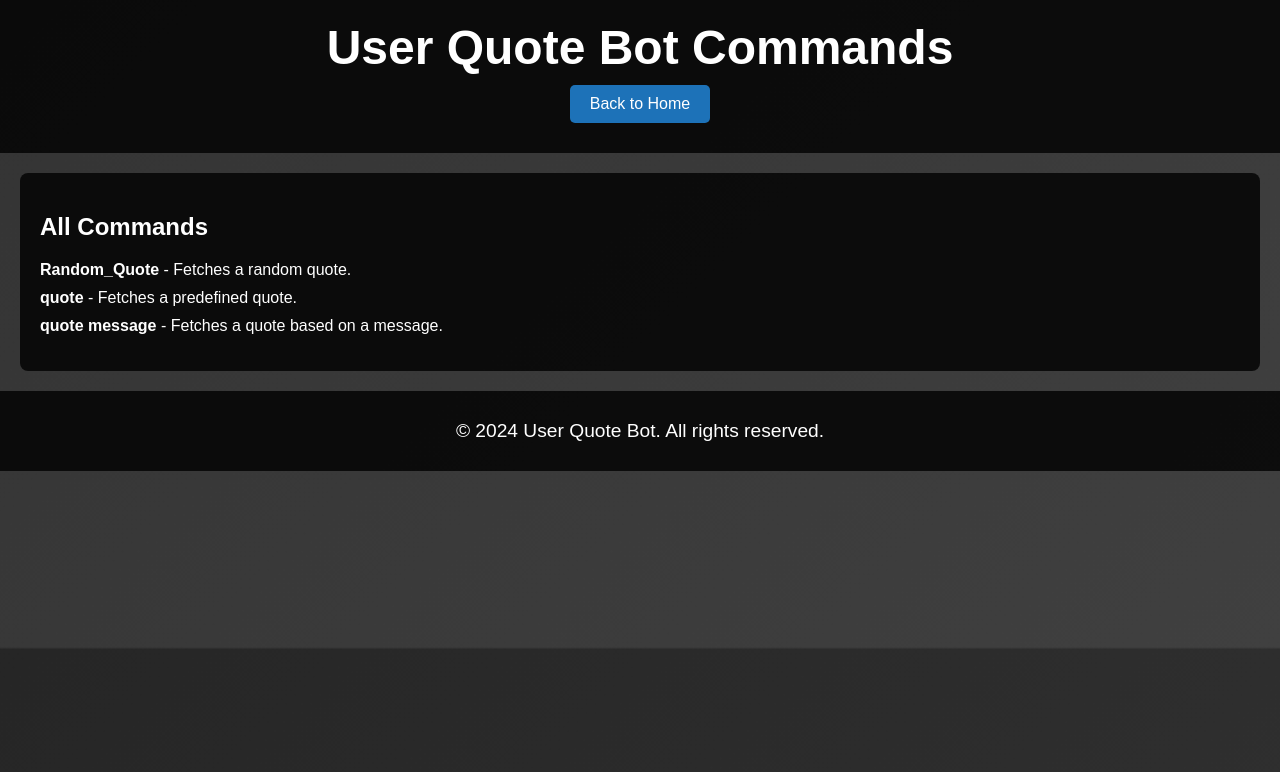
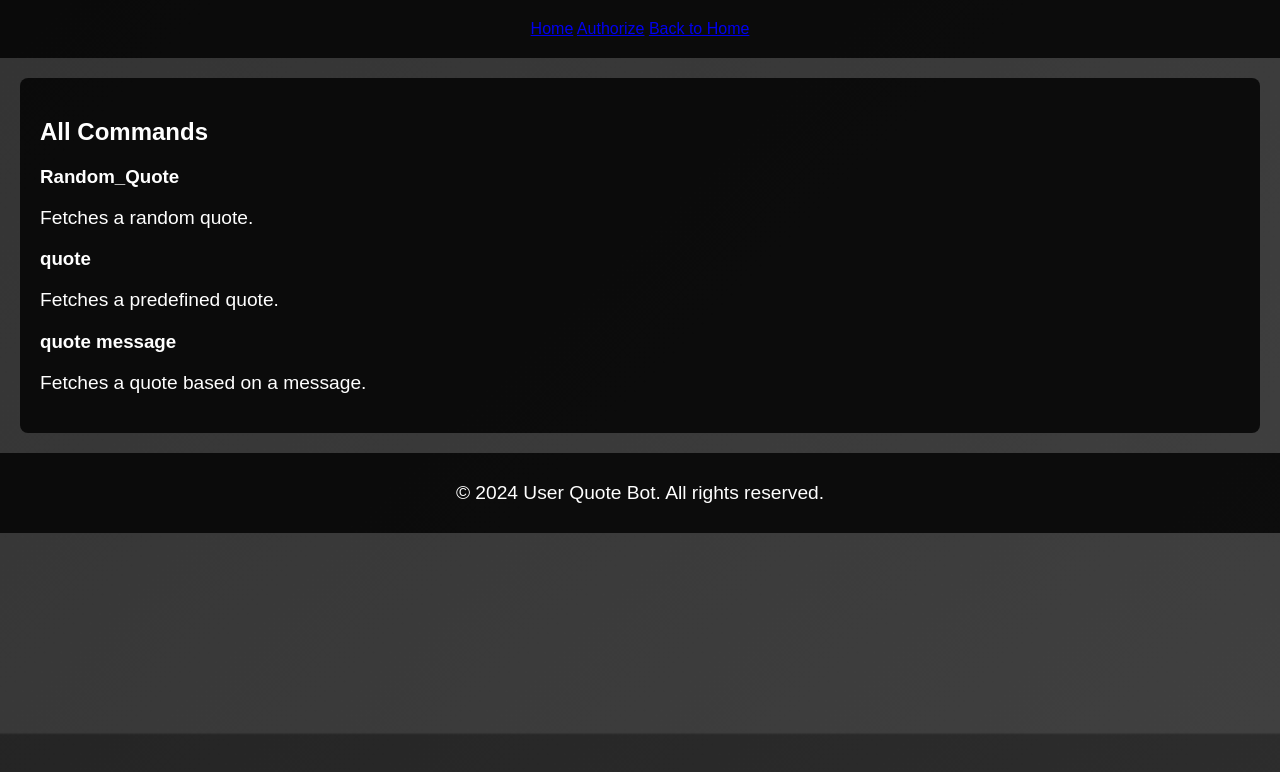
Before and after one commit to trahzi/UserQuote, a plain HTML site: page commands.html in a window 1280 px wide. Drawn offline with Linux system fonts and the light colour scheme.

Commit message:
Update commands.html

```diff
--- a/commands.html
+++ b/commands.html
@@ -8,18 +8,28 @@
 </head>
 <body>
     <header>
-        <h1>User Quote Bot Commands</h1>
-        <a href="index.html" class="back-button">Back to Home</a>
+        <nav>
+            <a href="index.html" class="nav-button">Home</a>
+            <a href="#authorize" class="nav-button">Authorize</a>
+            <a href="index.html" class="nav-button">Back to Home</a>
+        </nav>
     </header>
 
     <section id="commands">
         <h2>All Commands</h2>
-        <ul>
-            <li><strong>Random_Quote</strong> - Fetches a random quote.</li>
-            <li><strong>quote</strong> - Fetches a predefined quote.</li>
-            <li><strong>quote message</strong> - Fetches a quote based on a message.</li>
-            <!-- Add more commands here -->
-        </ul>
+        <div class="command-box">
+            <h3>Random_Quote</h3>
+            <p>Fetches a random quote.</p>
+        </div>
+        <div class="command-box">
+            <h3>quote</h3>
+            <p>Fetches a predefined quote.</p>
+        </div>
+        <div class="command-box">
+            <h3>quote message</h3>
+            <p>Fetches a quote based on a message.</p>
+        </div>
+        <!-- Add more commands here -->
     </section>
 
     <footer>
```
